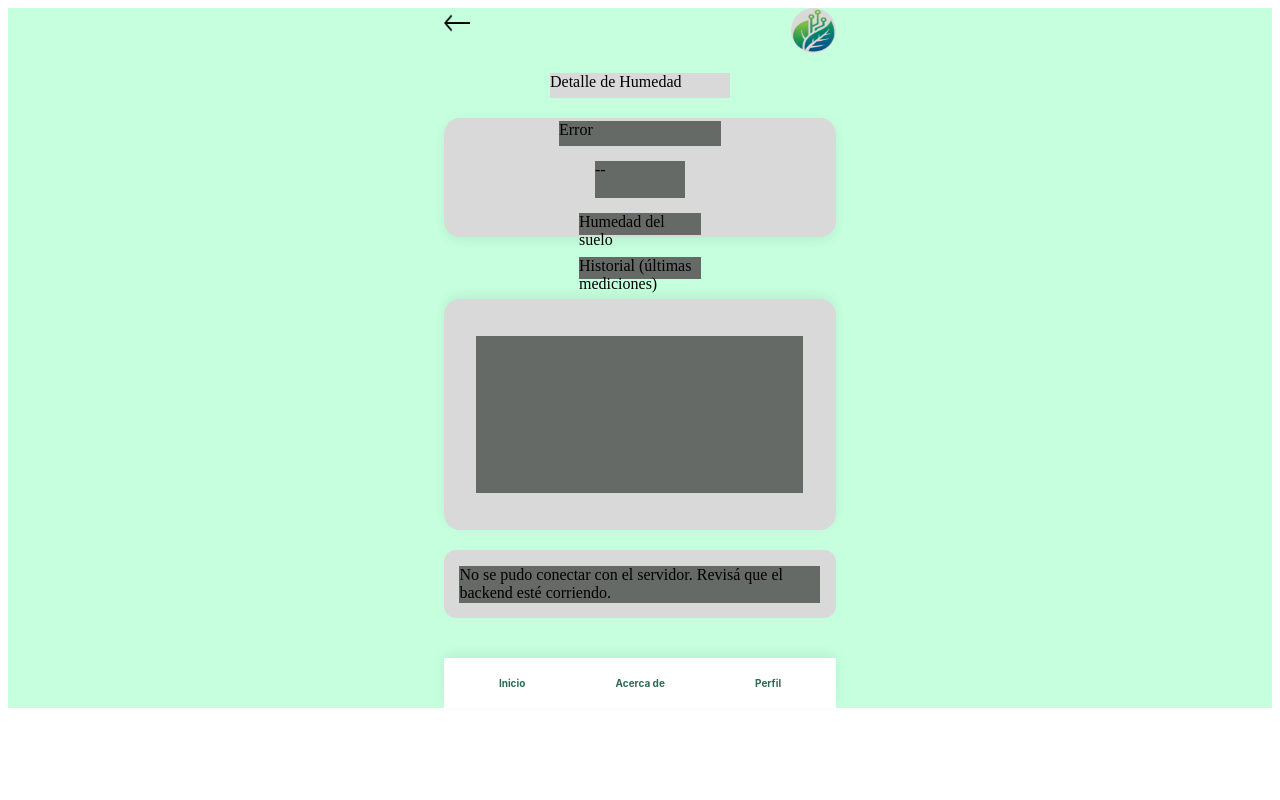
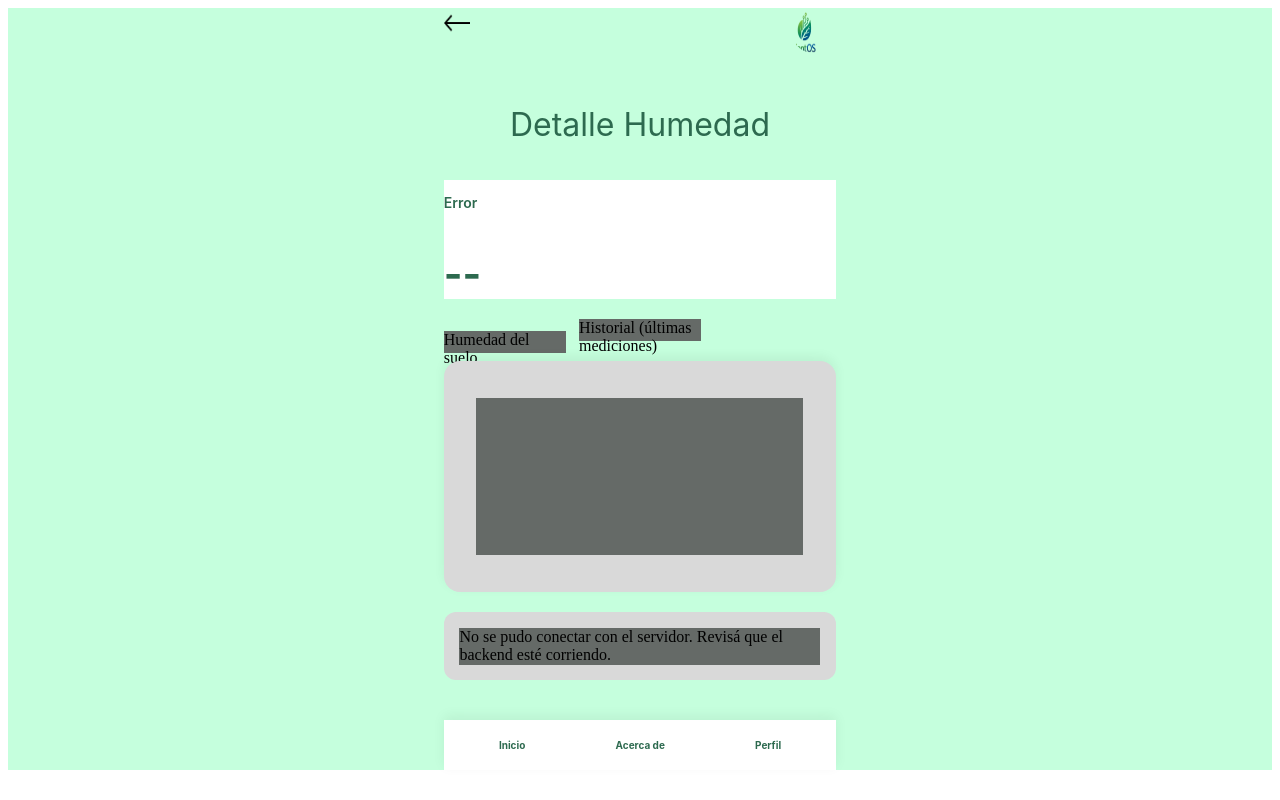
Before and after one commit to matiasresnicoff-png/PLANT-OS, a plain HTML site: page Frontend/6. humedad.html in a window 1280 px wide. Drawn offline with Linux system fonts and the light colour scheme; no server answers.

Commit message:
.terminar humedad

```diff
--- a/Frontend/6. humedad.html
+++ b/Frontend/6. humedad.html
@@ -15,12 +15,12 @@
                         <img style="width: 1.875rem; height: 1.875rem;" src="./src/img/flecha.png" alt="Volver"/>
                     </button>
                 </div>
-                <img class="LOGO" src="./src/img/plantos-icon.png" alt="PlantOS" />
+                <img class="LOGO" src="./src/img/PLANTA.png" alt="PlantOS" />
             </header>
-            <div class="titulo-humedad">Detalle de Humedad</div>
+            <p class="title">Detalle Humedad</p>
             <div class="tarjeta-estado">
-                <div class="dato-estado" id="estado-humedad"></div>
-                <div class="valor-estado" id="valor-humedad"></div>
+                <p class="dato-estado" id="estado-humedad">Humedad del suelo</p>
+                <p class="valor-estado" id="valor-humedad"> 72% </p>
                 <div class="subtitulo-humedad">Humedad del suelo</div>
             </div>
             <div class="subtitulo-humedad">Historial (últimas mediciones)</div>
--- a/Frontend/PlantOS.css
+++ b/Frontend/PlantOS.css
@@ -8,7 +8,8 @@
 /* Adaptación a pantallas más chicas — no cambia ninguna medida original,
    solo les pone un techo para que se achiquen en vez de desbordar */
 .title{
-    width: 6.875rem;
+    white-space: nowrap;
+    width: auto;
     height: 1.4375rem;
     color: #2D6A4F;
     font-family: "Inter", sans-serif;
@@ -307,7 +308,6 @@
 .LOGO {
     width: 2.8125rem;
     height: 2.8125rem;
-    background: #D9D9D9;
     border-radius: 100%;
     align-self: flex-end;
 }
@@ -533,9 +533,7 @@
     height: 1.119375rem;
 }
 
-.opcion-navegacion {
-    background: white;
-}
+
 
 .opcion-centro {
     width: 9.4375rem;
@@ -577,29 +575,30 @@
 .tarjeta-estado {
     width: 24.525rem;
     height: 7.464375rem;
-
-    background: #D9D9D9;
-    box-shadow: 0rem 0.25rem 0.75rem rgba(0, 0, 0, 0.06);
-    border-radius: 1rem;
-
-    display: flex;
-    flex-direction: column;
-    align-items: center;
-    justify-content: center;
-
-    gap: 0.9375rem;
+    background: white;
 }
 
 .dato-estado {
-    width: 10.125rem;
-    height: 1.5625rem;
-    background: #656A67;
+    width: 8.6875rem;
+    height: 0.9375rem;
+    color: #2D6A4F;
+    font-family: "Inter", sans-serif;
+    font-size: 0.875rem;
+    font-style: normal;
+    font-weight: 600;
+    line-height: normal;
+
 }
 
 .valor-estado {
-    width: 5.625rem;
-    height: 2.3125rem;
-    background: #656A67;
+    width: 4.8125rem;
+    height: 2.625rem;
+    color: #2D6A4F;
+    font-family:"Inter", sans-serif;
+    font-size: 2.5rem;
+    font-style: normal;
+    font-weight: 700;
+    line-height: normal;
 }
 
 .subtitulo-humedad {
```
